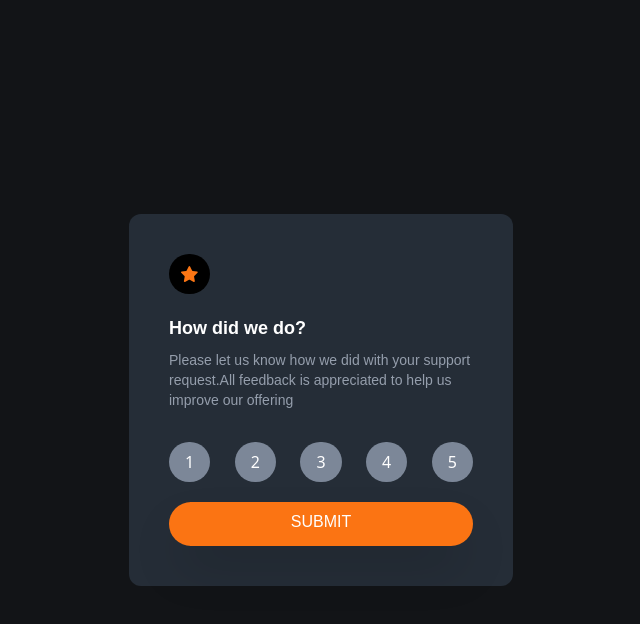
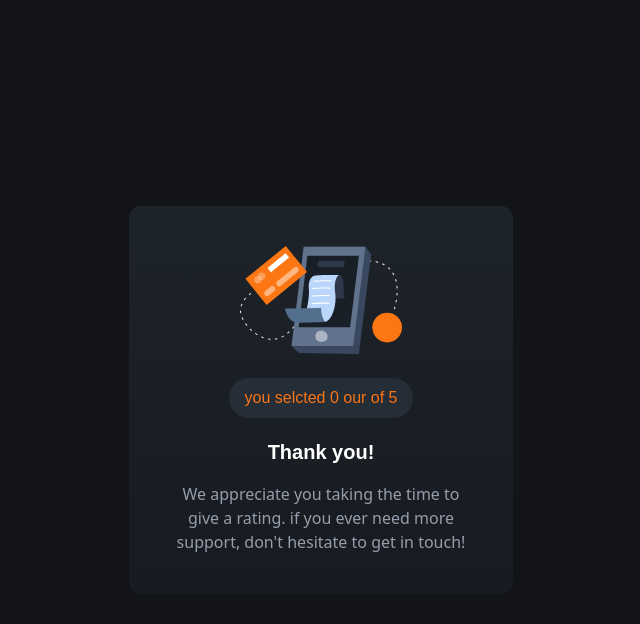
Before and after one commit to abrhamadddis/interactive-rating-component-main, a website: page src/index.html in a window 1280 px wide. Both pictures are taken after a click on the button "SUBMIT". Shown: the whole page, without its empty margins (319-959 px from the left). Drawn offline with Linux system fonts and the light colour scheme; files that its build step writes are made by us from their sources.

Commit message:
done with the working on the submit button and js

```diff
--- a/src/css/js/script.js
+++ /dev/null
@@ -1,26 +0,0 @@
-document.addEventListener('DOMContentLoaded', function() {
-    const ratingForm = document.getElementById('ratingForm');
-    ratingForm.addEventListener('submit', function(event) {
-      event.preventDefault(); // Prevent form submission
-
-      const selectedRating = document.querySelector('input[name="rating"]:checked');
-      if (selectedRating) {
-        const ratingTitle = document.getElementById('ratingTitle');
-        const ratingText = document.getElementById('ratingText');
-
-        // Replace h1 and p with new content
-        ratingTitle.textContent = 'Thank you for your rating!';
-        ratingText.textContent = `You selected ${selectedRating.value} as your rating.`;
-
-        // Remove previous selected class
-        const previousSelectedLabel = document.querySelector('.rating-label.selected');
-        if (previousSelectedLabel) {
-          previousSelectedLabel.classList.remove('selected');
-        }
-
-        // Add selected class to the current selected label
-        const selectedLabel = document.querySelector(`label[for="${selectedRating.id}"]`);
-        selectedLabel.classList.add('selected');
-      }
-    });
-  });
--- a/src/index.html
+++ b/src/index.html
@@ -1,8 +1,10 @@
 <!DOCTYPE html>
 <html lang="en">
+
 <head>
   <meta charset="UTF-8">
-  <meta name="viewport" content="width=device-width, initial-scale=1.0"> <!-- displays site properly based on user's device -->
+  <meta name="viewport" content="width=device-width, initial-scale=1.0">
+  <!-- displays site properly based on user's device -->
 
   <link rel="icon" type="image/png" sizes="32x32" href="./images/favicon-32x32.png">
   <link rel="stylesheet" href="../css/main.css">
@@ -11,52 +13,75 @@
   <!-- Feel free to remove these styles or customise in your own stylesheet 👍 -->
 
 </head>
+
 <body>
   <!--rating page-->
-  <div class= "flex  justify-center items-center h-screen bg-veryDarkBlue ">
+  <div class="flex  justify-center items-center h-screen bg-veryDarkBlue ">
     <!--rating component-->
-    <div class="  flex items-center flex-col w-96 py-10 px-10  rounded-xl  bg-darkBlue">
+    <div class="  flex items-center flex-col w-96 py-10 px-10  rounded-xl  bg-gradient-to-b from-from to-to" id="allForm">
       <!-- logo-->
-      <div class=" self-start px-3 py-3 bg-black rounded-full mb-5">
+      <div class=" self-start px-3 py-3 bg-darkBlue rounded-full mb-5" id="cardoneImg">
         <img src="../images/icon-star.svg" alt="">
       </div>
       <!--instractinal text-->
-      <div class="self-start pb-6">
-        <h1 class="font-overPass font-bold text-white text-lg">How did we do?</h1>
-        <p class="font-overPass text-lightGrey text-sm py-2">Please let us know how we did with your support request.All feedback is appreciated to help us improve our offering </p>
+      <div class="self-start pb-6" id="cardOneCont">
+        <h1 class="font-overPass font-bold text-white text-lg" id="ratingTitle">How did we do?</h1>
+        <p class="font-overPass text-lightGrey text-sm py-2" id="ratingText">Please let us know how we did with your
+          support request.All feedback is appreciated to help us improve our offering </p>
 
       </div>
       <!--form and summit -->
-      <div class=" flex flex-col flex-grow w-full">
-        <!--form-->
-        <form action="" id="ratingForm">
-            <div class="flex justify-between flex-grow-0">
+      <form action="" id="ratingForm" class="flex flex-col flex-grow w-full">
+        <div class="flex w-full justify-between flex-grow-0">
           <input class="hidden peer/rating1 " type="radio" name="rating" id="rating1" value="1">
-              <label  class=" bg-mediumGrey hover:bg-lightGrey hover:text-white text-white px-4 py-2
-               rounded-full cursor-pointer peer-checked/rating1:bg-orange peer-checked/rating1:text-white" for="rating1">1</label>
+          <label class=" bg-darkBlue hover:bg-orange hover:text-white text-white px-4 py-2
+           rounded-full cursor-pointer peer-checked/rating1:bg-lightGrey peer-checked/rating1:text-white"
+            for="rating1">1</label>
 
           <input class="hidden peer/rating2" type="radio" name="rating" id="rating2" value="2">
-              <label class=" bg-mediumGrey hover:bg-lightGrey hover:text-white text-white px-4 py-2
-              rounded-full cursor-pointer peer-checked/rating2:bg-orange peer-checked/rating2:text-white" for="rating2">2</label>
+          <label class=" bg-darkBlue hover:bg-orange hover:text-white text-white px-4 py-2
+          rounded-full cursor-pointer peer-checked/rating2:bg-lightGrey peer-checked/rating2:text-white"
+            for="rating2">2</label>
 
           <input class="hidden peer/rating3" type="radio" name="rating" id="rating3" value="3">
-              <label class=" bg-mediumGrey hover:bg-lightGrey hover:text-white text-white px-4 py-2
-              rounded-full cursor-pointer peer-checked/rating3:bg-orange peer-checked/rating3:text-white" for="rating3">3</label>
+          <label class=" bg-darkBlue hover:bg-orange hover:text-white text-white px-4 py-2
+          rounded-full cursor-pointer peer-checked/rating3:bg-lightGrey peer-checked/rating3:text-white"
+            for="rating3">3</label>
 
           <input class="hidden peer/rating4" type="radio" name="rating" id="rating4" value="4">
-              <label class=" bg-mediumGrey hover:bg-lightGrey hover:text-white text-white px-4 py-2
-              rounded-full cursor-pointer peer-checked/rating4:bg-orange peer-checked/rating4:text-white" for="rating4">4</label>
+          <label class=" bg-darkBlue hover:bg-orange hover:text-white text-white px-4 py-2
+          rounded-full cursor-pointer peer-checked/rating4:bg-lightGrey peer-checked/rating4:text-white"
+            for="rating4">4</label>
 
           <input class="hidden peer/rating5" type="radio" name="rating" id="rating5" value="5">
-              <label class=" bg-mediumGrey hover:bg-lightGrey hover:text-white text-white px-4 py-2
-              rounded-full cursor-pointer peer-checked/rating5:bg-orange peer-checked/rating5:text-white" for="rating5">5</label>
+          <label class=" bg-darkBlue hover:bg-orange hover:text-white text-white px-4 py-2
+          rounded-full cursor-pointer peer-checked/rating5:bg-lightGrey peer-checked/rating5:text-white"
+            for="rating5">5</label>
         </div>
         <!--submit-->
-            <button class="  mt-5 w-full p-3 px-6 pt-2  bg-orange rounded-full shadow-2xl baseline font-overPass text-white hover:bg-white hover:text-orange"  type="submit">SUBMIT</button>
+        <button
+          class="  mt-5 w-full p-3 px-6 pt-2  bg-orange rounded-full shadow-2xl baseline font-overPass text-white hover:bg-white hover:text-orange"
+          type="submit">SUBMIT</button>
       </form>
+    </div>
+
+
+
+    <!--instractinal text-->
+    <div class="hidden flex-col items-center w-96 py-10 px-10 bg-darkBlue rounded-xl bg-gradient-to-b from-from to-to" id="successCard">
+      <!--image section-->
+      <div>
+        <img src="../images/illustration-thank-you.svg" alt="Example Image">
+      </div>
+      <div class="flex flex-col justify-center mt-6">
+          <h4 id="text"  class="font-overPass px-4 py-2 rounded-full bg-darkBlue text-orange self-center mx-2">you selcted 0 our of 5</h4>
+        <h1 class=" mt-5 mb-4 font-overPass text-xl font-bold text-white self-center">Thank you!</h1>
+        <p class=" font-overpass text-center text-lightGrey self-center">We appreciate you taking the time to give a rating. if you ever need more support, don't hesitate to get in
+          touch!</p>
       </div>
     </div>
   </div>
-  <script src="../js/script.js"></script>
+  <script src="../src/js/script.js"></script>
 </body>
+
 </html>
--- /dev/null
+++ b/src/js/script.js
@@ -0,0 +1,23 @@
+const successCard = document.getElementById('successCard');
+const allForm = document.getElementById('allForm');
+const text = document.getElementById('text')
+
+
+
+document.addEventListener('DOMContentLoaded', function() {
+  const ratingForm = document.getElementById('ratingForm');
+  ratingForm.addEventListener('submit', function(event) {
+    event.preventDefault(); // Prevent form submission
+
+    const selectedRating = document.querySelector('input[name="rating"]:checked');
+    if (selectedRating) {
+      const ratedValue = selectedRating.value;
+      text.textContent = `you selected ${ratedValue} out of 5`;
+
+    }
+    allForm.classList.toggle('hidden');
+    successCard.classList.remove('hidden')
+    successCard.classList.toggle('flex');
+
+  });
+});
--- a/tailwind.config.js
+++ b/tailwind.config.js
@@ -14,17 +14,9 @@ module.exports = {
         darkBlue: 'hsl(213, 19%, 18%)',
         veryDarkBlue: 'hsl(216, 12%, 8%)',
         orange: 'hsl(25, 97%, 53%)',
-        from: {
+        from: 'hsl(212, 18%, 14%)',
+          to: 'hsl(220, 16%, 11%)',
 
-          50: 'hsl(212, 18%, 14%)',
-
-        },
-
-        to: {
-
-          50: "hsl(220, 16%, 11%)",
-
-        }
       },
       fontFamily:{
         overPass: ['Overpass', 'sans-serif'],
```
Also changed, not shown: css/main.css. Lines whose indentation alone changed are shown as unchanged.
